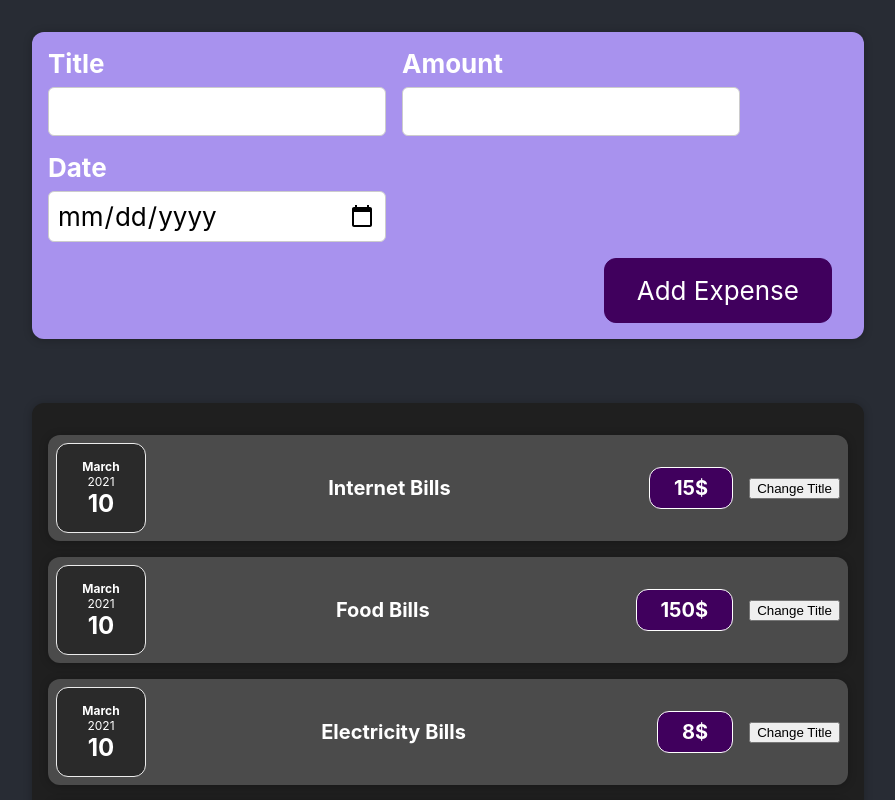
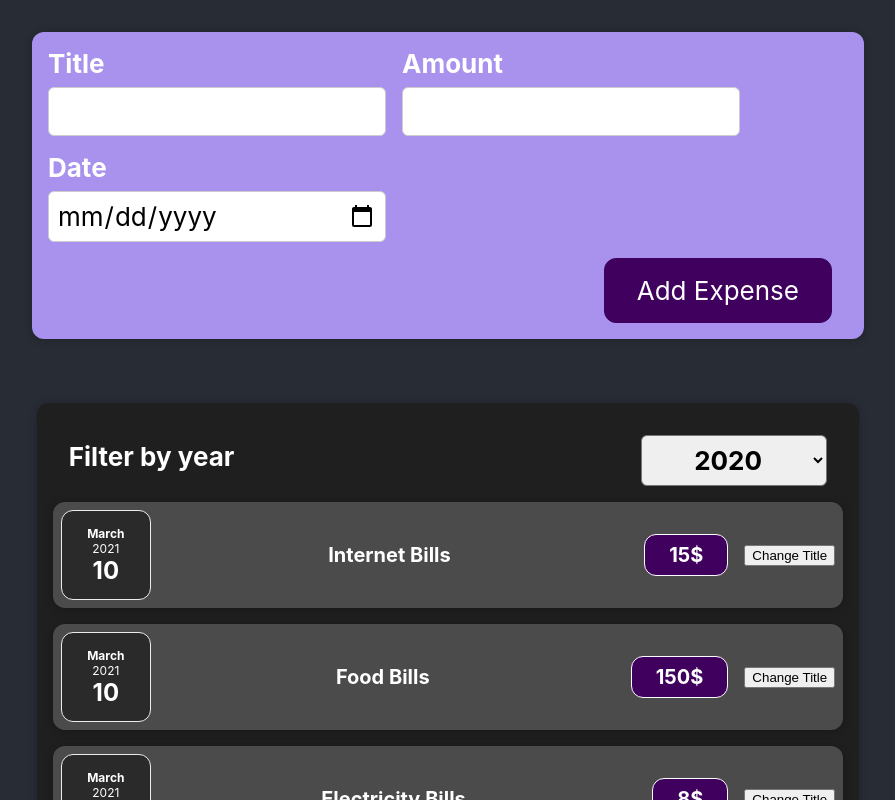
Before and after one commit to sritaj/ReactJS-ExpensesTracker, a React (Create React App) app: page / in a window 1280 px wide. Shown: the top 800 px of the page, without its empty margins (192-1087 px from the left). Built offline with nearby package versions, Linux system fonts and the light colour scheme.

Commit message:
Added ExpensesFilter component and relevant css, called Expense Filter in Expenses.js, used props to pass the value from filter to expenses and maintained the state

```diff
--- a/src/components/Expenses/Expenses.js
+++ b/src/components/Expenses/Expenses.js
@@ -1,10 +1,23 @@
+import { useState } from "react";
 import "./Expenses.css";
 import ExpenseItems from "./ExpenseItems";
 import Card from "../UI/Card";
+import ExpensesFilter from "./ExpensesFilter";
 
 const Expenses = (props) => {
+  const [filteredYear, setFilteredYear] = useState("2020");
+  const filterChangeHandler = (yearSelected) => {
+    console.log(yearSelected);
+    setFilteredYear(yearSelected);
+  };
+
   return (
+    <div>
       <Card className="expenses">
+        <ExpensesFilter
+          selected={filteredYear}
+          onYearFilter={filterChangeHandler}
+        />
         <ExpenseItems
           date={props.expenseDetails[0].date}
           expense={props.expenseDetails[0].expense}
@@ -26,6 +39,7 @@
           price={props.expenseDetails[3].price}
         />
       </Card>
+    </div>
   );
 };
 
--- /dev/null
+++ b/src/components/Expenses/ExpensesFilter.css
@@ -0,0 +1,24 @@
+.expenses-filter {
+  color: white;
+  padding: 0 1rem;
+}
+
+.expenses-filter__control {
+  display: flex;
+  width: 100%;
+  align-items: center;
+  justify-content: space-between;
+  margin: 1rem 0;
+}
+
+.expenses-filter label {
+  font-weight: bold;
+  margin-bottom: 0.5rem;
+}
+
+.expenses-filter select {
+  font: inherit;
+  padding: 0.5rem 3rem;
+  font-weight: bold;
+  border-radius: 6px;
+}
--- /dev/null
+++ b/src/components/Expenses/ExpensesFilter.js
@@ -0,0 +1,28 @@
+import React from "react";
+
+import "./ExpensesFilter.css";
+
+const ExpensesFilter = (props) => {
+  //const [selectYear, setSelectYear] = useState("");
+
+  const dropdownChangeHandler = (event) => {
+    //setSelectYear(event.target.value);
+    props.onYearFilter(event.target.value);
+  };
+
+  return (
+    <div className="expenses-filter">
+      <div className="expenses-filter__control">
+        <label>Filter by year</label>
+        <select value={props.selected} onChange={dropdownChangeHandler}>
+          <option value="2022">2022</option>
+          <option value="2021">2021</option>
+          <option value="2020">2020</option>
+          <option value="2019">2019</option>
+        </select>
+      </div>
+    </div>
+  );
+};
+
+export default ExpensesFilter;
```
Lines whose indentation alone changed are shown as unchanged.
